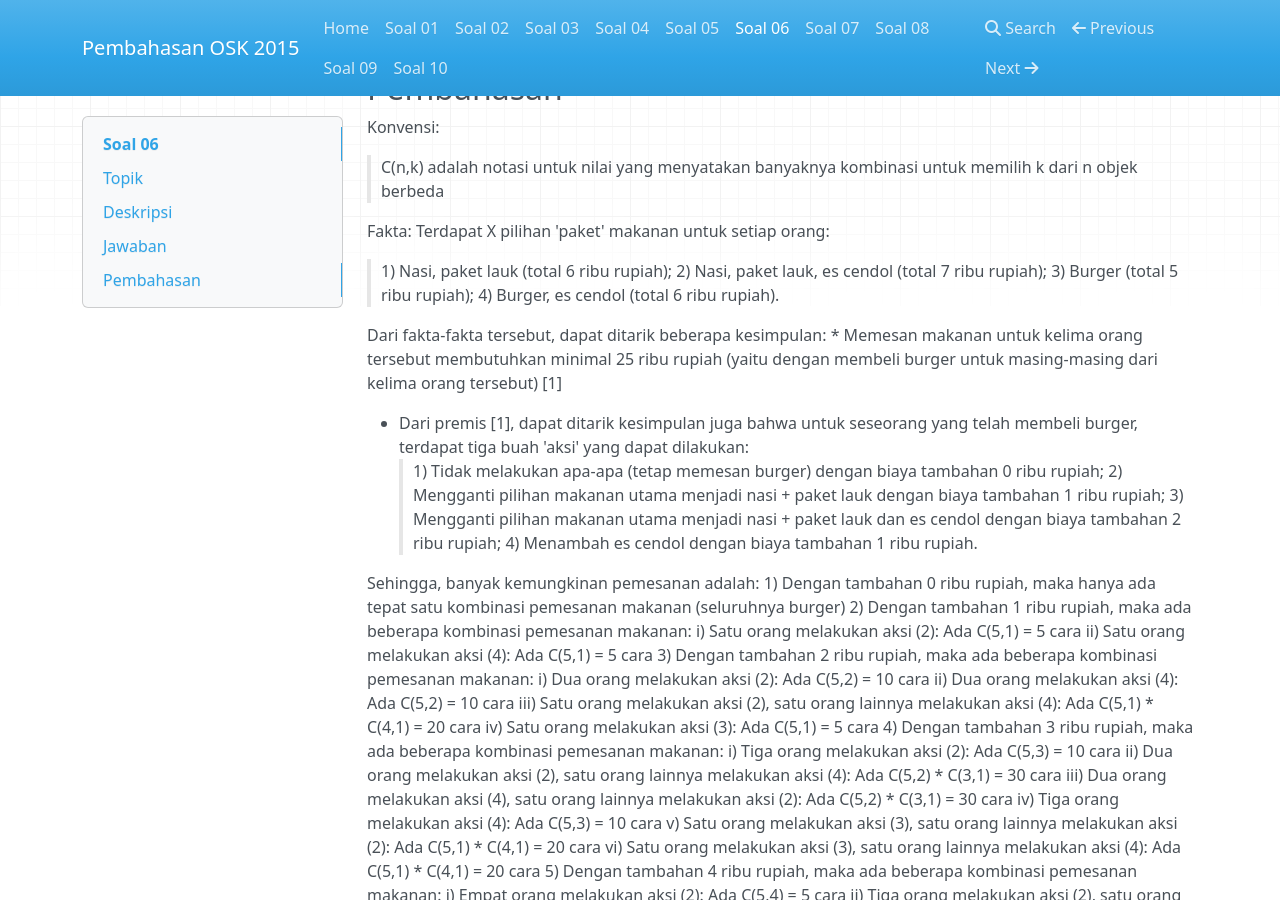
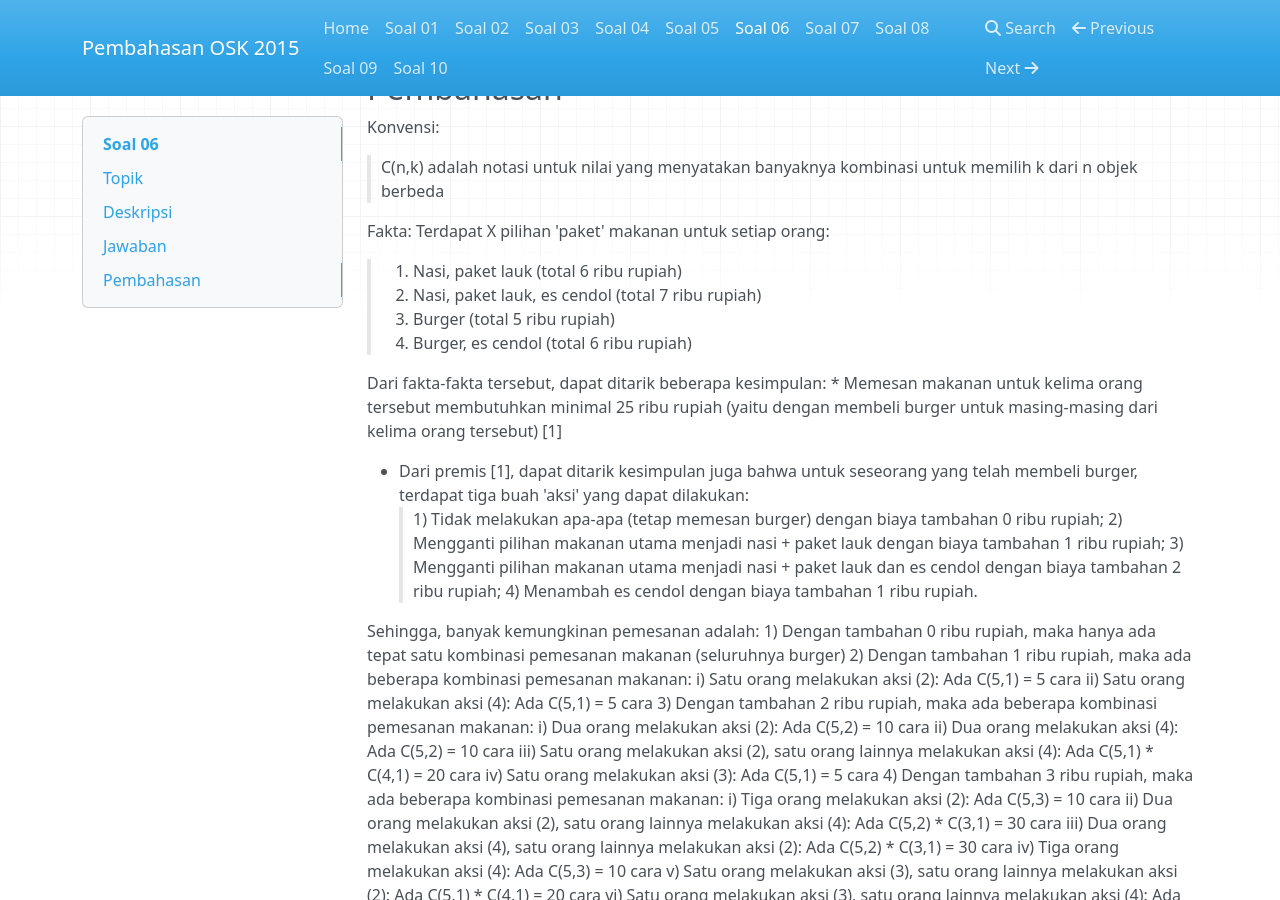
Before and after one commit to alijaya/OSK-2015, an MkDocs documentation site: the page built from docs/Soal 06.md, in a window 1280 px wide and 900 px high, scrolled down 749 px. Built offline with MkDocs 1.6.1, drawn with Linux system fonts in a browser that asks for light colours; nearby versions of some CDN libraries; old or Windows-style settings are respelled for this version of MkDocs.

Commit message:
no message

```diff
--- a/docs/Soal 06.md
+++ b/docs/Soal 06.md
@@ -36,10 +36,10 @@ Konvensi:
 
 Fakta:
 Terdapat X pilihan 'paket' makanan untuk setiap orang:
->1) Nasi, paket lauk (total 6 ribu rupiah);
->2) Nasi, paket lauk, es cendol (total 7 ribu rupiah);
->3) Burger (total 5 ribu rupiah);
->4) Burger, es cendol (total 6 ribu rupiah).
+>1. Nasi, paket lauk (total 6 ribu rupiah)
+>2. Nasi, paket lauk, es cendol (total 7 ribu rupiah)
+>3. Burger (total 5 ribu rupiah)
+>4. Burger, es cendol (total 6 ribu rupiah)
 
 Dari fakta-fakta tersebut, dapat ditarik beberapa kesimpulan:
 * Memesan makanan untuk kelima orang tersebut membutuhkan minimal 25 ribu rupiah (yaitu dengan membeli burger untuk masing-masing dari kelima orang tersebut) [1]
```
